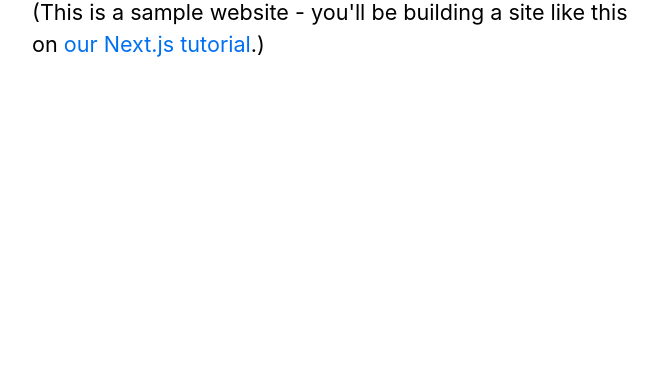
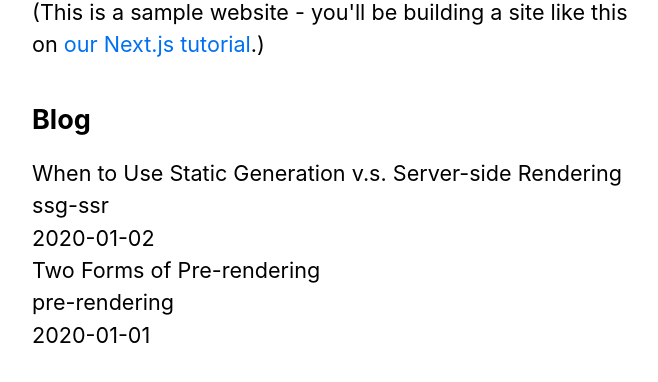
Before and after one commit to shogo-nakano-desu/Next.js-tutorial, a Next.js app: page / in a window 1280 px wide. Shown: the part 368-750 px from the top of the page, without its empty margins (302-960 px from the left). Built offline with nearby package versions, Linux system fonts and the light colour scheme.

Commit message:
re commit

```diff
--- a/lib/posts.js
+++ b/lib/posts.js
@@ -7,18 +7,19 @@ import matter from "gray-matter";
 // postDirectoryは/postsになるけどなんで固定ではなく動的に取得するのだろう。。。
 const postDirectory = path.join(process.cwd(), "posts");
 // process.cwd()の動きがイマイチわかっていないから試す
-console.log(postDirectory);
+
 // 最終的にファイルの中身を読み取っていない気がするのだが、どこで取っているのだろう？
+// これはまだ取っていなかった
 export const getSortedPostsData = () => {
   // get file names under /posts
   // 取得したファイル名は配列に格納される
-  const fileNames = fs.readdirSync(postsDirectory);
+  const fileNames = fs.readdirSync(postDirectory);
   const allPostsData = fileNames.map((fileName) => {
     // Remove ".md" from file name to get id
     const id = fileName.replace(/\.md$/, "");
 
     // Read markdown file as string
-    const fullPath = path.join(postsDirectory, fileName);
+    const fullPath = path.join(postDirectory, fileName);
     // fileContentsがfront matter含めたデータ
     const fileContents = fs.readFileSync(fullPath, "utf8");
 
--- a/pages/index.js
+++ b/pages/index.js
@@ -1,8 +1,18 @@
 import Head from "next/head";
 import Layout, { siteTitle } from "../components/layout";
 import utilStyles from "../styles/utils.module.css";
+import { getSortedPostsData } from "../lib/posts";
 
-const Home = () => {
+export async function getStaticProps() {
+  const allPostData = getSortedPostsData();
+  return {
+    props: {
+      allPostData,
+    },
+  };
+}
+
+const Home = ({ allPostData }) => {
   return (
     <Layout home>
       <Head>
@@ -15,6 +25,20 @@ const Home = () => {
           <a href="https://nextjs.org/learn">our Next.js tutorial</a>.)
         </p>
       </section>
+      <section className={`${utilStyles.headingMd} ${utilStyles.padding1px}`}>
+        <h2 className={utilStyles.headingLg}>Blog</h2>
+        <ul className={utilStyles.list}>
+          {allPostData.map(({ id, date, title }) => (
+            <li className={utilStyles.list}>
+              {title}
+              <br />
+              {id}
+              <br />
+              {date}
+            </li>
+          ))}
+        </ul>
+      </section>
     </Layout>
   );
 };
```
